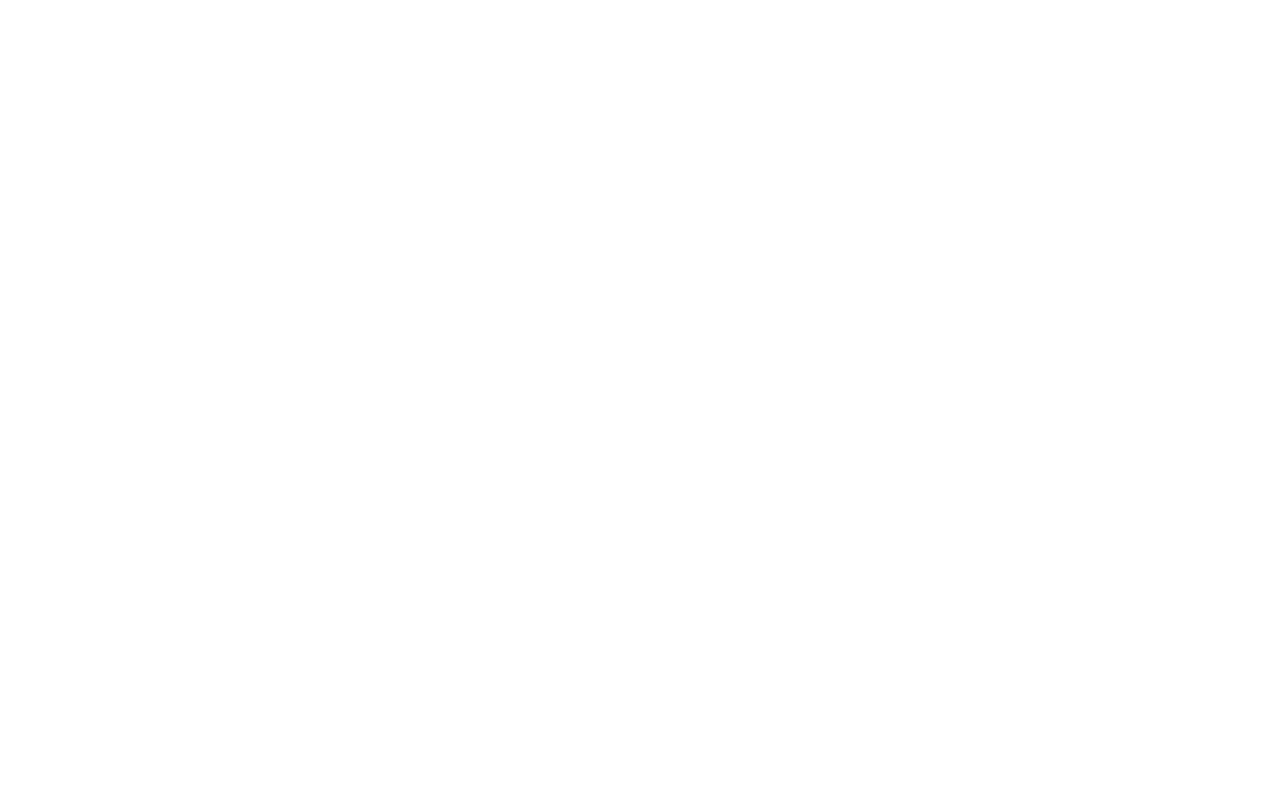
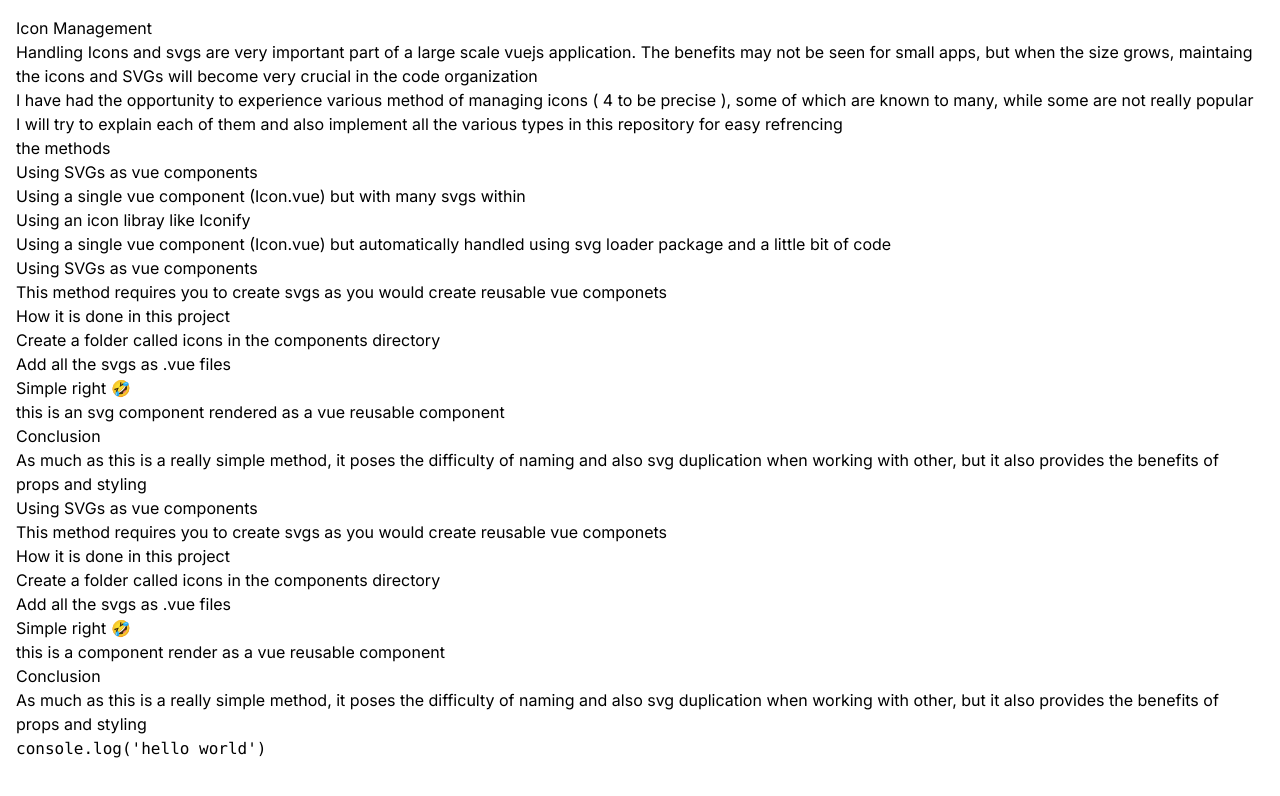
Before and after one commit to jimoh-sodiq/vue-utils, a Nuxt app: page /globals/IconManagement in a window 1280 px wide. Before the commit this address had no page. Shown: the top 796 px of the page. Built offline with nearby package versions, Linux system fonts and the light colour scheme.

Commit message:
started the implementation for icon management feature

```diff
--- /dev/null
+++ b/pages/globals/IconManagement.vue
@@ -0,0 +1,82 @@
+<template>
+  <div class="p-4">
+    <h1>Icon Management</h1>
+    <p>
+      Handling Icons and svgs are very important part of a large scale vuejs
+      application. The benefits may not be seen for small apps, but when the
+      size grows, maintaing the icons and SVGs will become very crucial in the
+      code organization
+    </p>
+    <p>
+      I have had the opportunity to experience various method of managing icons
+      ( 4 to be precise ), some of which are known to many, while some are not
+      really popular
+    </p>
+    <p>
+      I will try to explain each of them and also implement all the various
+      types in this repository for easy refrencing
+    </p>
+
+    <div>
+      <h1>the methods</h1>
+      <ul>
+        <li><a href="#single-svg-vue">Using SVGs as vue components</a></li>
+        <li>
+          Using a single vue component (Icon.vue) but with many svgs within
+        </li>
+        <li>Using an icon libray like Iconify</li>
+        <li>
+          Using a single vue component (Icon.vue) but automatically handled
+          using svg loader package and a little bit of code
+        </li>
+      </ul>
+    </div>
+
+    <div id="single-svg-vue">
+      <h2>Using SVGs as vue components</h2>
+      <p>
+        This method requires you to create svgs as you would create reusable vue
+        componets
+      </p>
+      <p>How it is done in this project</p>
+      <ul>
+        <li>Create a folder called icons in the components directory</li>
+        <li>Add all the svgs as .vue files</li>
+        <li>Simple right &#x1F923;</li>
+        <li>this is an svg component rendered as a vue reusable component</li>
+      </ul>
+      <div>
+        <h3>Conclusion</h3>
+        <p>
+          As much as this is a really simple method, it poses the difficulty of
+          naming and also svg duplication when working with other, but it also
+          provides the benefits of props and styling
+        </p>
+      </div>
+    </div>
+
+    <div id="single-svg-vue">
+      <h2>Using SVGs as vue components</h2>
+      <p>
+        This method requires you to create svgs as you would create reusable vue
+        componets
+      </p>
+      <p>How it is done in this project</p>
+      <ul>
+        <li>Create a folder called icons in the components directory</li>
+        <li>Add all the svgs as .vue files</li>
+        <li>Simple right &#x1F923;</li>
+        <li>this is a component render as a vue reusable component</li>
+      </ul>
+      <div>
+        <h3>Conclusion</h3>
+        <p>
+          As much as this is a really simple method, it poses the difficulty of
+          naming and also svg duplication when working with other, but it also
+          provides the benefits of props and styling
+        </p>
+      </div>
+      <code> console.log('hello world') </code>
+    </div>
+  </div>
+</template>
```
